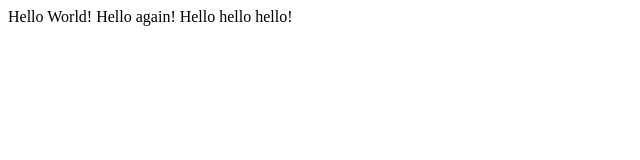
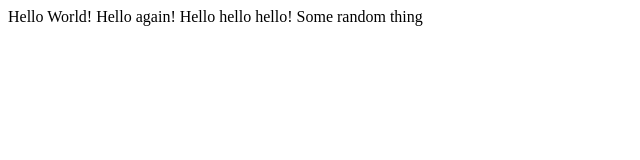
Before and after one commit to johnmagcale/lecture0, a plain HTML site: page Hello.html in a window 1280 px wide. Shown: the whole page, without its empty margins (0-640 px from the left). Drawn offline with Linux system fonts and the light colour scheme.

Commit message:
Update Hello.html

```diff
--- a/Hello.html
+++ b/Hello.html
@@ -6,5 +6,6 @@
   <body>
     Hello World!
     Hello again! Hello hello hello!
+    Some random thing
   </body>
 </html>
```
